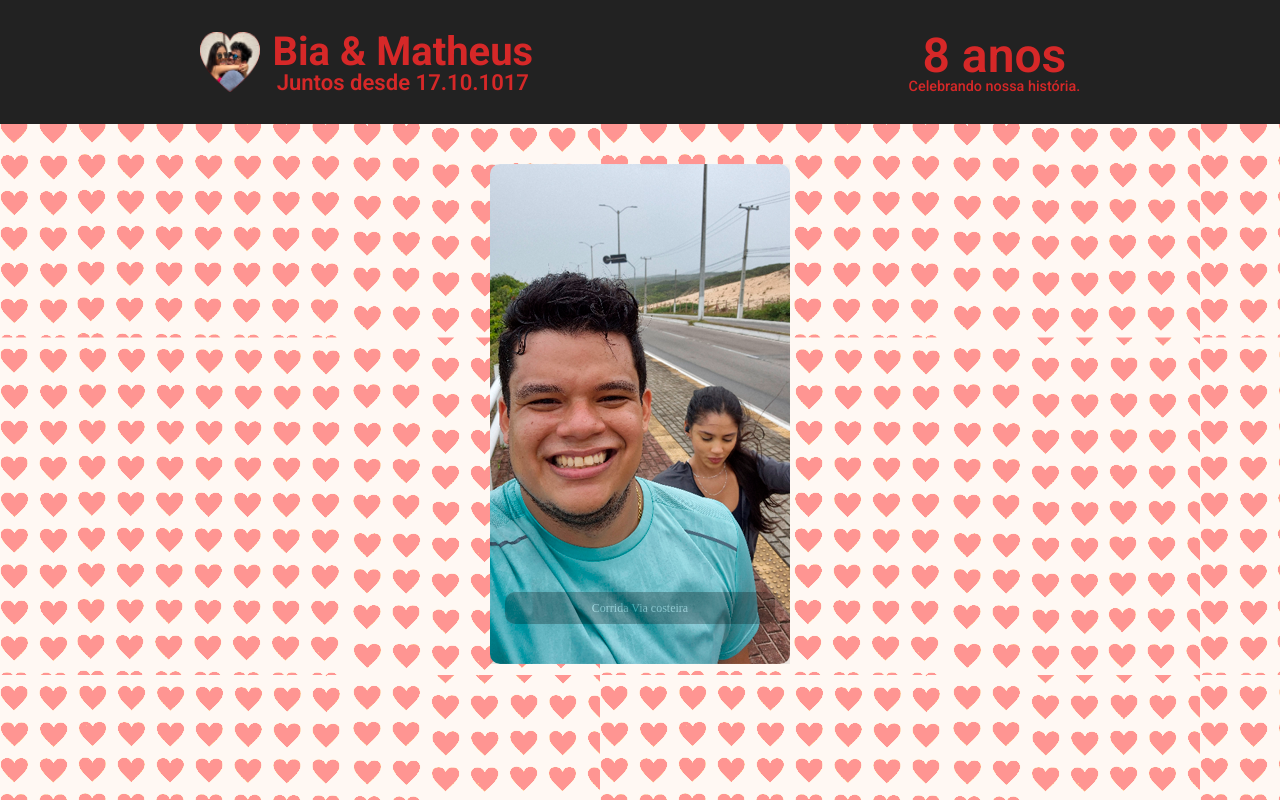
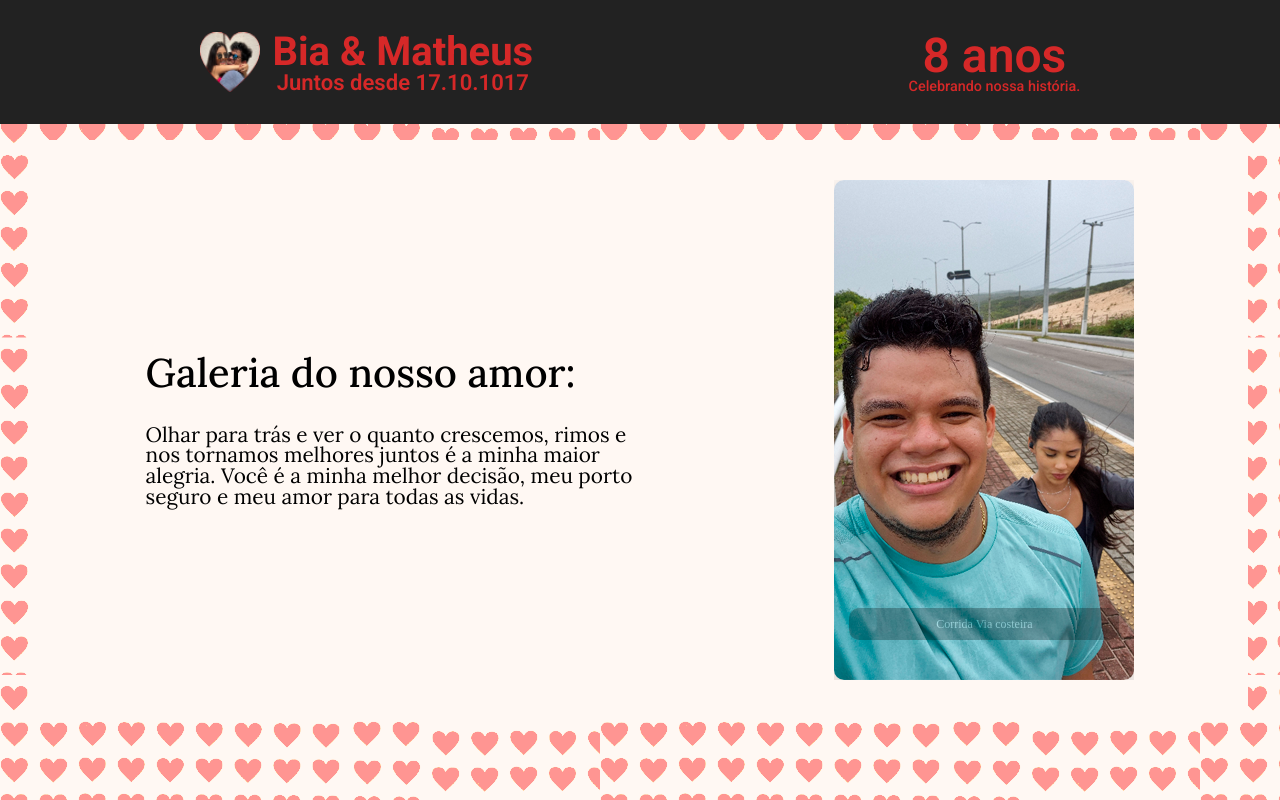
Before and after one commit to MGReboucas/our-time-together-app-, a React (Vite) app: page / in a window 1280 px wide. Built offline with nearby package versions, Linux system fonts and the light colour scheme.

Commit message:
adding text and responsiveness to PhotoGallery.jsx

```diff
--- a/src/Components/PhotoGallery/PhotoGallery.css
+++ b/src/Components/PhotoGallery/PhotoGallery.css
@@ -5,7 +5,29 @@
      flex-direction: column;
      align-items: center;
      justify-content: center;
-     padding: 2.5em 0em;
+     background-color: var(--cor-background);
+     margin: 1em 2em;
+     padding: 2.5em 2.2em;
+
+     gap: 2em;
+}
+
+.photo-Text{
+     display: flex;
+     flex-direction: column;
+     gap: 1em;
+}
+
+.photo-title{
+     font-family: var(--fonte-secundaria);
+     text-align: justify;
+     font-size: 1.8rem;
+     font-weight: 500;
+}
+
+.photo-subtitle{
+     font-family: var(--fonte-secundaria);
+     font-size: 1rem;
 }
 
 .photos-grid{
@@ -61,21 +83,20 @@
 }
 
 .carousel .control-dots .dot {
-  background: var(--color-secondary); /* Cor dos dots inativos */
+  background: var(--color-secondary);
   box-shadow: none;
   opacity: 0.7;
 }
 
 .carousel .control-dots .dot.selected {
-  background: var(--color-primary); /* Cor do dot ativo */
+  background: var(--color-primary);
   opacity: 1;
 }
 
-/* Estilo para as setas de navegação */
 .carousel .control-arrow {
-  background: rgba(var(--color-text-dark), 0.5); /* Fundo das setas */
-  height: 100%; /* Ocupa a altura total do carrossel */
-  top: 0; /* Alinha no topo */
+  background: rgba(var(--color-text-dark), 0.5);
+  height: 100%;
+  top: 0;
   transition: background-color 0.3s ease;
 }
 
@@ -84,8 +105,8 @@
 }
 
 .carousel .control-arrow:before, .carousel.carousel-slider .control-arrow:before {
-    border-top: 8px solid var(--color-background); /* Cor da seta */
-    border-bottom: 8px solid var(--color-background); /* Cor da seta */
+    border-top: 8px solid var(--color-background);
+    border-bottom: 8px solid var(--color-background);
 }
 .carousel .control-next.control-arrow:before {
     border-left: 8px solid var(--color-background);
@@ -93,3 +114,25 @@
 .carousel .control-prev.control-arrow:before {
     border-right: 8px solid var(--color-background);
 }
+
+@media screen and (min-width: 768px) {
+
+     .photo-gallery{
+          flex-direction: row;
+          justify-content: space-around;
+     }
+
+     .photo-Text{
+          gap: 2em;
+          width: 500px;
+     }
+
+     .photo-title{
+          font-size: 2.5rem;
+     }
+
+     .photo-subtitle{
+          font-size: 1.3rem;
+     }
+
+}
--- a/src/Components/PhotoGallery/PhotoGallery.jsx
+++ b/src/Components/PhotoGallery/PhotoGallery.jsx
@@ -1,41 +1,48 @@
-import React from 'react';
+import React from "react";
 import "react-responsive-carousel/lib/styles/carousel.min.css";
 import { Carousel } from "react-responsive-carousel";
-import './PhotoGallery.css';
+import "./PhotoGallery.css";
 //imports das photos
-import Foto1 from '../../assets/images/foto1.png';
-import Foto2 from '../../assets/images/foto2.png';
-import Foto3 from '../../assets/images/foto3.png';
-import Foto4 from '../../assets/images/foto4.png';
-import Foto5 from '../../assets/images/foto5.png';
-import Foto6 from '../../assets/images/foto6.png';
-import Foto7 from '../../assets/images/foto7.png';
-import Foto8 from '../../assets/images/foto8.png';
-import Foto9 from '../../assets/images/foto9.png';
-import Foto10 from '../../assets/images/foto10.png';
-import Foto11 from '../../assets/images/foto11.png';
-import Foto12 from '../../assets/images/foto12.png';
+import Foto1 from "../../assets/images/foto1.png";
+import Foto2 from "../../assets/images/foto2.png";
+import Foto3 from "../../assets/images/foto3.png";
+import Foto4 from "../../assets/images/foto4.png";
+import Foto5 from "../../assets/images/foto5.png";
+import Foto6 from "../../assets/images/foto6.png";
+import Foto7 from "../../assets/images/foto7.png";
+import Foto8 from "../../assets/images/foto8.png";
+import Foto9 from "../../assets/images/foto9.png";
+import Foto10 from "../../assets/images/foto10.png";
+import Foto11 from "../../assets/images/foto11.png";
+import Foto12 from "../../assets/images/foto12.png";
 
-
-export default function PhotoGallery(){
+export default function PhotoGallery() {
   //função de array photos
   const photos = [
-          {id: 1, src: Foto1, alt: 'jantar no Natal Shopping'},
-          {id: 2, src: Foto2, alt: 'Corrida Via costeira'},
-          {id: 3, src: Foto3, alt: 'Dia da doideira no arena'},
-          {id: 4, src: Foto4, alt: 'Viagem a pipa'},
-          {id: 5, src: Foto5, alt: 'Andando na Tr4'},
-          {id: 6, src: Foto6, alt: 'Açai da Doideira'},
-          {id: 7, src: Foto7, alt: 'Caçamba da torosexuada'},
-          {id: 8, src: Foto8, alt: 'Genipabu perto do inicio'},
-          {id: 9, src: Foto9, alt: 'Reencontro da gente'},
-          {id: 10, src: Foto10, alt: 'Natal Shopping de novo'},
-          {id: 11, src: Foto11, alt: 'Cinema com meu amor'},
-          {id: 12, src: Foto12, alt: 'Cinema'}
+    { id: 1, src: Foto1, alt: "jantar no Natal Shopping" },
+    { id: 2, src: Foto2, alt: "Corrida Via costeira" },
+    { id: 3, src: Foto3, alt: "Dia da doideira no arena" },
+    { id: 4, src: Foto4, alt: "Viagem a pipa" },
+    { id: 5, src: Foto5, alt: "Andando na Tr4" },
+    { id: 6, src: Foto6, alt: "Açai da Doideira" },
+    { id: 7, src: Foto7, alt: "Caçamba da torosexuada" },
+    { id: 8, src: Foto8, alt: "Genipabu perto do inicio" },
+    { id: 9, src: Foto9, alt: "Reencontro da gente" },
+    { id: 10, src: Foto10, alt: "Natal Shopping de novo" },
+    { id: 11, src: Foto11, alt: "Cinema com meu amor" },
+    { id: 12, src: Foto12, alt: "Cinema" },
   ];
 
   return (
     <div className="photo-gallery">
+      <div className="photo-Text">
+        <h2 className="photo-title">Galeria do nosso amor:</h2>
+        <p className="photo-subtitle">
+          Olhar para trás e ver o quanto crescemos, rimos e nos tornamos
+          melhores juntos é a minha maior alegria. Você é a minha melhor
+          decisão, meu porto seguro e meu amor para todas as vidas.
+        </p>
+      </div>
       <div className="photos-grid">
         <Carousel
           showArrows={true}
@@ -49,11 +56,7 @@ export default function PhotoGallery(){
         >
           {photos.map((photo) => (
             <div key={photo.id} className="carousel-item">
-                              <img
-                                   src={photo.src}
-                                   alt={photo.alt}
-                                   className="carousel-image"
-                              />
+              <img src={photo.src} alt={photo.alt} className="carousel-image" />
               <p className="legend">{photo.alt}</p>
             </div>
           ))}
@@ -61,4 +64,4 @@ export default function PhotoGallery(){
       </div>
     </div>
   );
-};
+}
```
Lines whose indentation alone changed are shown as unchanged.
